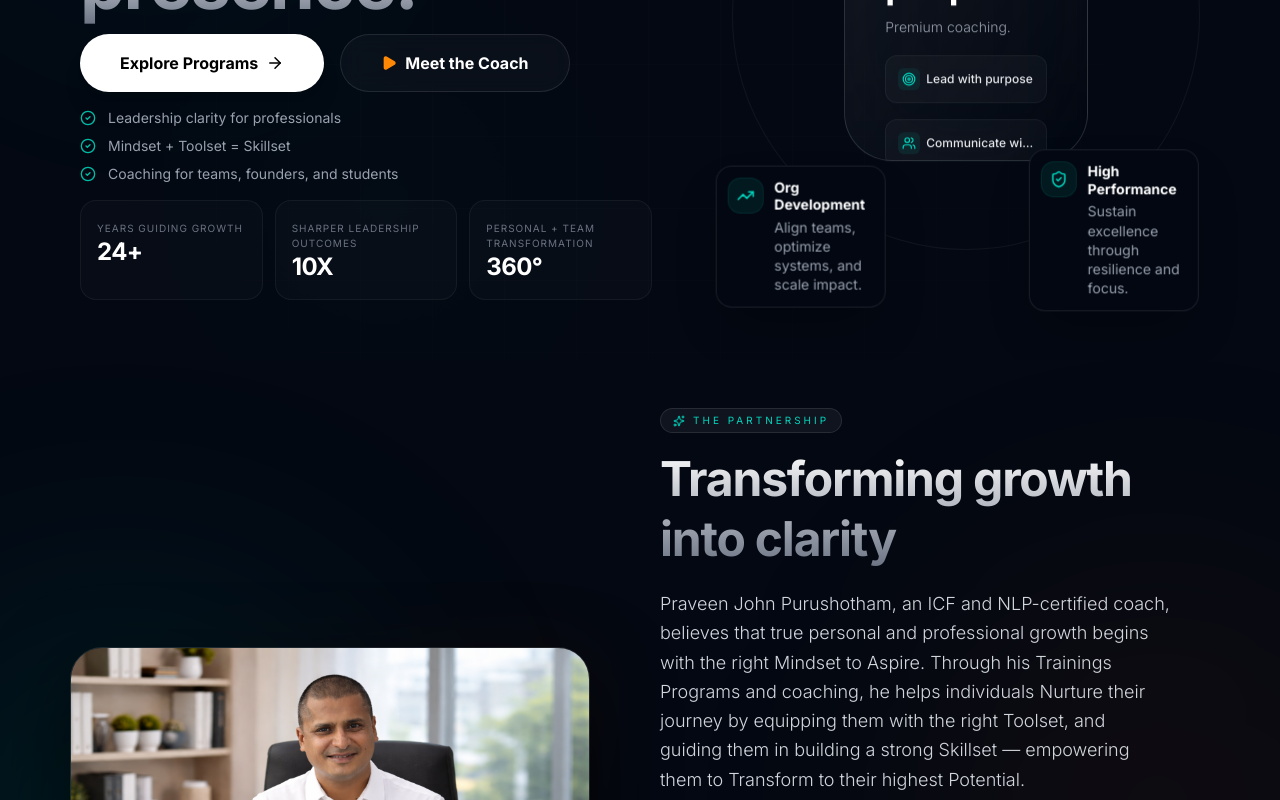
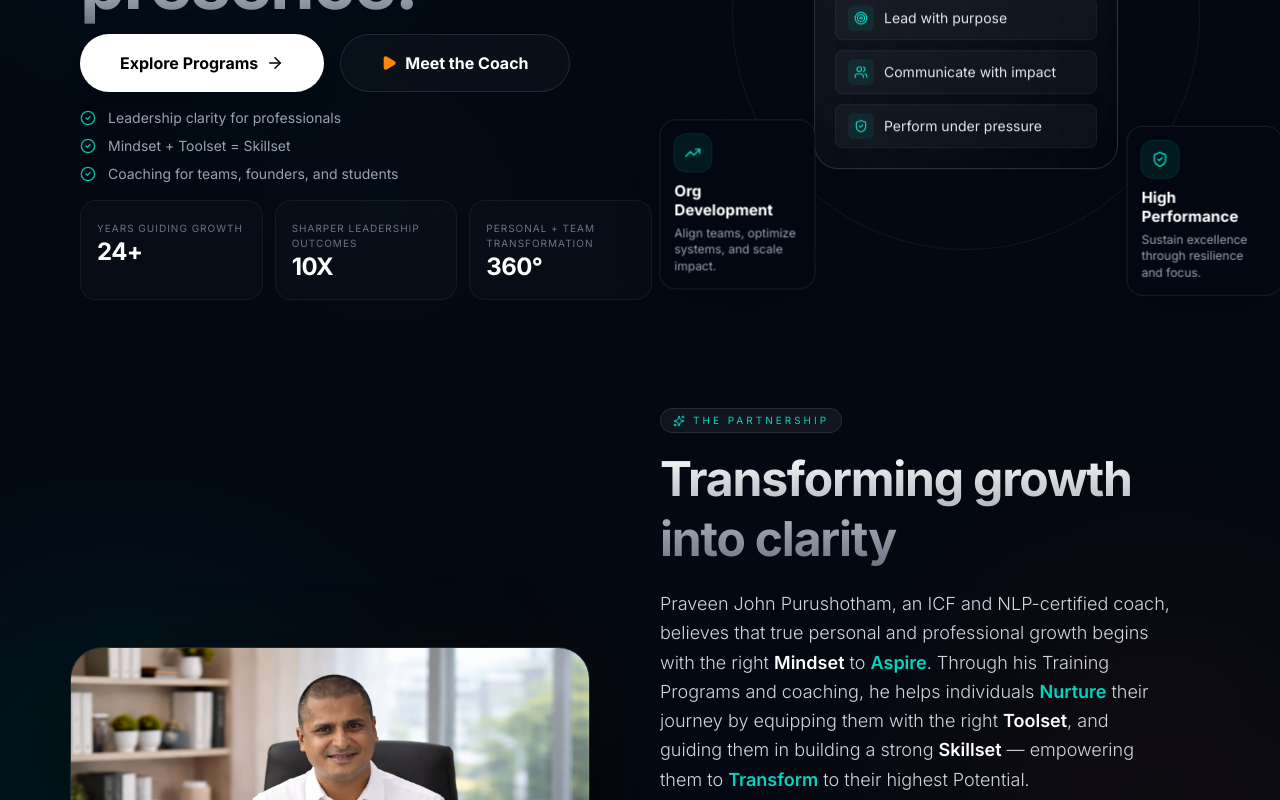
Before and after one commit to Shrey246/Ant-Learning-Hub, a Next.js app: page / in a window 1280 px wide. Shown: the part 440-1240 px from the top of the page. Built offline with nearby package versions, Linux system fonts and the light colour scheme.

Commit message:
all done namo narayana

```diff
--- a/app/about/aboutclient.js
+++ b/app/about/aboutclient.js
@@ -65,9 +65,21 @@ export default function AboutPage() {
             </h1>
            <div className="mt-2 md:mt-2 space-y-2 md:space-y-2">
             <p className="text-base md:text-lg text-gray-300 leading-relaxed font-light max-w-lg mx-auto md:mx-0">
-              Praveen John Purushotham, an ICF and NLP-certified coach, believes that true personal and professional growth begins with the right Mindset to Aspire. Through his Trainings Programs and coaching,
-              he helps individuals Nurture their journey by equipping them with the right Toolset, and guiding them in building a strong Skillset — empowering them to Transform to their highest Potential.
-            </p>
+  Praveen John Purushotham, an ICF and NLP-certified coach, believes that true personal and professional growth begins with the right{" "}
+
+  <span className="font-semibold text-white">Mindset</span> to{" "}
+  <span className="font-semibold text-teal-400">Aspire</span>.
+
+  Through his Training Programs and coaching, he helps individuals{" "}
+
+  <span className="font-semibold text-teal-400">Nurture</span> their journey by equipping them with the right{" "}
+
+  <span className="font-semibold text-white">Toolset</span>, and guiding them in building a strong{" "}
+
+  <span className="font-semibold text-white">Skillset</span> — empowering them to{" "}
+
+  <span className="font-semibold text-teal-400">Transform</span> to their highest Potential.
+</p>
 
             <p className="text-sm md:text-base text-gray-400 leading-relaxed font-light max-w-lg mx-auto md:mx-0">
               A seasoned professional with 24 years of industry experience, including 16 years dedicated to
--- a/app/components/AboutPreview.js
+++ b/app/components/AboutPreview.js
@@ -66,9 +66,21 @@ export default function AboutPreview() {
 
           <div className="mt-4 md:mt-5 space-y-3 md:space-y-4">
             <p className="text-base md:text-lg text-gray-300 leading-relaxed font-light max-w-lg mx-auto md:mx-0">
-              Praveen John Purushotham, an ICF and NLP-certified coach, believes that true personal and professional growth begins with the right Mindset to Aspire. Through his Trainings Programs and coaching,
-              he helps individuals Nurture their journey by equipping them with the right Toolset, and guiding them in building a strong Skillset — empowering them to Transform to their highest Potential.
-            </p>
+  Praveen John Purushotham, an ICF and NLP-certified coach, believes that true personal and professional growth begins with the right{" "}
+
+  <span className="font-semibold text-white">Mindset</span> to{" "}
+  <span className="font-semibold text-teal-400">Aspire</span>.
+
+  Through his Training Programs and coaching, he helps individuals{" "}
+
+  <span className="font-semibold text-teal-400">Nurture</span> their journey by equipping them with the right{" "}
+
+  <span className="font-semibold text-white">Toolset</span>, and guiding them in building a strong{" "}
+
+  <span className="font-semibold text-white">Skillset</span> — empowering them to{" "}
+
+  <span className="font-semibold text-teal-400">Transform</span> to their highest Potential.
+</p>
 
             <p className="text-sm md:text-base text-gray-400 leading-relaxed font-light max-w-lg mx-auto md:mx-0">
               A seasoned professional with 24 years of industry experience, including 16 years dedicated to
--- a/app/components/Hero.js
+++ b/app/components/Hero.js
@@ -7,7 +7,6 @@ import {
   CheckCircle2,
   Play,
   ShieldCheck,
-  Sparkles,
   Target,
   TrendingUp,
   Users,
@@ -30,25 +29,29 @@ const orbitCards = [
     title: "Strategic Leadership",
     text: "Navigate complexity and drive visionary change.",
     icon: Target,
-    position: "top-[0%] left-[10%] -translate-x-1/2 -translate-y-1/2",
+    orbitX: "calc(-1.22 * var(--orbit-offset))",
+    orbitY: "calc(-1 * var(--orbit-offset))",
   },
   {
     title: "Behavioral Mastery",
     text: "Develop emotional intelligence and adaptive habits.",
     icon: Users,
-    position: "top-[9%] right-[10%] translate-x-1/2 -translate-y-1/2",
+    orbitX: "var(--orbit-offset)",
+    orbitY: "calc(-1 * var(--orbit-offset))",
   },
   {
     title: "Org Development",
     text: "Align teams, optimize systems, and scale impact.",
     icon: TrendingUp,
-    position: "bottom-[0%] left-[10%] -translate-x-1/2 translate-y-1/2",
+    orbitX: "calc(-1.2 * var(--orbit-offset))",
+    orbitY: "var(--orbit-offset)",
   },
   {
     title: "High Performance",
     text: "Sustain excellence through resilience and focus.",
     icon: ShieldCheck,
-    position: "bottom-[3%] right-[15%] translate-x-1/2 translate-y-1/2",
+    orbitX: "calc(1.25 * var(--orbit-offset))",
+    orbitY: "var(--orbit-offset)",
   },
 ];
 
@@ -132,7 +135,7 @@ export default function Hero() {
             <Link
               href="/programs"
               aria-label="Explore leadership coaching programs"
-              className="group flex items-center justify-center gap-2 rounded-full bg-white text-black px-10 py-4 font-bold transition-all hover:scale-105 shadow-xl w-full sm:w-auto"
+              className="group flex w-full items-center justify-center gap-2 rounded-full bg-white px-10 py-4 font-bold text-black shadow-xl transition-all hover:-translate-y-0.5 sm:w-auto"
             >
               Explore Programs
               <ArrowRight size={18} aria-hidden="true" className="transition-transform group-hover:translate-x-1" />
@@ -175,10 +178,12 @@ export default function Hero() {
 <div
   role="img"
   aria-label="Visual overview of coaching pillars: Strategic Leadership, Behavioral Mastery, Org Development, and High Performance"
-          className="relative mt-8 flex w-full items-center justify-center overflow-hidden px-2 sm:px-0 lg:mt-0 lg:overflow-visible"
+  className="relative mt-10 flex w-full items-center justify-center px-2 sm:px-0 lg:mt-0"
 >
-          <div className="relative aspect-square w-full max-w-[300px] origin-center scale-[0.65] sm:max-w-[420px] sm:scale-[0.8] md:max-w-[500px] md:scale-100 lg:max-w-[550px] lg:aspect-square">
-
+  <div
+    className="relative aspect-square w-full max-w-[26rem] sm:max-w-[34rem] lg:max-w-[42rem]"
+    style={{ "--orbit-offset": "clamp(8.5rem, 24vw, 12rem)" }}
+  >
     <motion.div
       aria-hidden="true"
       className="absolute inset-0 rounded-full border border-white/[0.05]"
@@ -186,82 +191,104 @@ export default function Hero() {
       transition={{ duration: 60, repeat: Infinity, ease: "linear" }}
     />
 
-            {/* ORBIT CARDS — each is a semantically described article */}
     {orbitCards.map((card, index) => {
       const Icon = card.icon;
-              const mobilePosition = card.position
-                .replace("top-[0%]", "top-[2%]")
-                .replace("top-[9%]", "top-[11%]")
-                .replace("bottom-[0%]", "bottom-[2%]")
-                .replace("bottom-[3%]", "bottom-[5%]")
-                .replace("left-[10%]", "left-[14%]")
-                .replace("right-[10%]", "right-[14%]")
-                .replace("right-[15%]", "right-[18%]");
-              const restoredPosition = card.position
-                .split(" ")
-                .map((token) => `sm:${token}`)
-                .join(" ");
       return (
+        <div
+          key={index}
+          style={{
+            top: "50%",
+            left: "50%",
+            transform: `translate(calc(-50% + ${card.orbitX}), calc(-50% + ${card.orbitY}))`,
+          }}
+          className="absolute z-30"
+        >
           <motion.article
-                  key={index}
             aria-label={`${card.title}: ${card.text}`}
-                  className={`absolute z-30 w-[110px] rounded-2xl border border-white/10 bg-[#030812]/95 p-2 backdrop-blur-xl shadow-2xl sm:w-[140px] sm:p-3 md:w-52 md:p-4 lg:absolute lg:w-[150px] lg:max-w-none lg:p-3 xl:w-[170px] 2xl:w-52 ${mobilePosition} ${restoredPosition}`}
-                  animate={{ y: [0, index % 2 === 0 ? -5 : 5, 0], x: [0, index % 2 === 0 ? 3 : -3, 0] }}
+            className="w-[8.25rem] rounded-2xl border border-white/10 bg-[#030812]/95 shadow-2xl backdrop-blur-xl sm:w-[9rem] lg:w-[9.75rem]"
+            animate={{ y: [0, index % 2 === 0 ? -4 : 4, 0], x: [0, index % 2 === 0 ? 2 : -2, 0] }}
             transition={{ duration: 12 + index, repeat: Infinity, ease: "easeInOut", delay: index * 0.5 }}
           >
-                  <div className="flex items-start gap-2 sm:gap-3">
-                    <div className="rounded-xl bg-teal-500/10 p-1.5 text-teal-400 ring-1 ring-teal-500/20 shrink-0 sm:p-2" aria-hidden="true">
-                      <Icon size={12} className="sm:w-[14px] sm:h-[14px] md:w-[18px] md:h-[18px]" />
+            <div className="p-3 sm:p-3.5">
+              <div className="flex flex-col gap-2.5">
+                <div
+                  className="shrink-0 self-start rounded-xl bg-teal-500/10 text-teal-400 ring-1 ring-teal-500/20"
+                  style={{ display: "inline-flex" }}
+                  aria-hidden="true"
+                >
+                  <span className="inline-flex rounded-xl p-2 sm:p-2.5">
+                    <Icon className="h-4 w-4 sm:h-[1.05rem] sm:w-[1.05rem]" />
+                  </span>
                 </div>
-                    <div className="min-w-0 flex-1">
-                      <p className="text-[10px] font-bold leading-tight text-white sm:text-xs md:text-sm">{card.title}</p>
-                      <p className="mt-1 text-[10px] leading-snug text-gray-400 sm:text-xs md:text-sm">{card.text}</p>
+                <div>
+                  <p className="text-sm font-bold leading-tight text-white sm:text-[0.95rem]">
+                    {card.title}
+                  </p>
+                  <p className="mt-1.5 text-[0.72rem] leading-snug text-gray-400 sm:text-xs">
+                    {card.text}
+                  </p>
+                </div>
               </div>
             </div>
           </motion.article>
+        </div>
       );
     })}
 
 {/* CENTRAL CARD */}
-            <div className="absolute inset-0 flex items-center justify-center lg:absolute lg:inset-0 lg:order-none">
+<div className="absolute inset-0 flex items-center justify-center">
   <motion.div
-                className="relative flex aspect-[4/5] w-[60%] flex-col justify-center overflow-hidden rounded-[2rem] border border-white/15 bg-gradient-to-br from-white/[0.07] to-transparent p-3 shadow-3xl backdrop-blur-3xl sm:w-[70%] sm:p-10 md:w-[52%] md:rounded-[3rem]"
+    className="relative z-20 flex w-[min(15rem,52vw)] flex-col overflow-hidden rounded-[1.5rem] border border-white/15 bg-gradient-to-br from-white/[0.07] to-transparent p-4 shadow-3xl backdrop-blur-3xl sm:w-[min(16.5rem,46vw)] sm:p-5 lg:w-[min(19rem,42vw)]"
     animate={{ y: [0, -8, 0] }}
     transition={{ duration: 10, repeat: Infinity, ease: "easeInOut" }}
   >
-                <div aria-hidden="true" className="absolute top-0 left-0 right-0 h-[1px] bg-gradient-to-r from-transparent via-white/30 to-transparent" />
+    {/* top glow line */}
+    <div
+      aria-hidden="true"
+      className="absolute top-0 left-0 right-0 h-[1px] bg-gradient-to-r from-transparent via-white/30 to-transparent"
+    />
 
-                <p className="inline-flex w-fit rounded-full bg-teal-500/10 px-2 sm:px-3 py-1 text-[8px] sm:text-[10px] uppercase tracking-[0.2em] text-teal-400 border border-teal-500/20">
+    {/* tag */}
+    <p className="inline-flex w-fit rounded-full border border-teal-500/20 bg-teal-500/10 uppercase tracking-[0.15em] text-teal-400 text-[10px] sm:text-xs px-3 py-1">
       Leadership
     </p>
 
-                <h2 className="mt-2 text-[12px] font-bold leading-tight tracking-tight sm:mt-4 sm:text-2xl md:text-4xl">
+    {/* heading */}
+    <h2 className="mt-3 text-base font-bold leading-[1.2] tracking-tight sm:text-lg">
       Presence that <br /> moves people.
     </h2>
 
-                <p className="mt-1 text-[9px] font-light leading-relaxed text-gray-400 sm:mt-2 sm:text-sm">
+    {/* subtext */}
+    <p className="mt-2 text-xs font-light text-gray-400 sm:text-sm">
       Premium coaching.
     </p>
 
-                {/* CORE PILLARS — semantic list */}
-                <ul aria-label="Core coaching pillars" className="mt-2 space-y-1.5 list-none p-0 sm:space-y-4 md:mt-4">
+    {/* LIST */}
+    <ul className="mt-4 space-y-2.5">
       {corePillars.map((item, i) => {
         const PIcon = item.icon;
         return (
-                      <li key={i} className="flex items-center gap-1.5 rounded-lg border border-white/5 bg-white/[0.03] p-1.5 sm:rounded-xl sm:p-3">
-                        <div aria-hidden="true" className="p-1 rounded-md bg-teal-500/10 text-teal-400 shrink-0">
-                          <PIcon size={10} className="sm:w-3.5 sm:h-3.5" />
+          <li
+            key={i}
+            className="flex items-center gap-2.5 rounded-lg border border-white/5 bg-white/[0.04] px-3 py-2"
+          >
+            <div className="shrink-0 rounded-md bg-teal-500/10 text-teal-400 p-1.5">
+              <PIcon size={14} />
             </div>
-                        <span className="truncate text-[7px] font-medium text-gray-200 sm:text-xs">{item.label}</span>
+
+            {/* ✅ IMPORTANT FIX */}
+            <span className="text-xs sm:text-sm text-gray-200 leading-snug">
+              {item.label}
+            </span>
           </li>
         );
       })}
     </ul>
   </motion.div>
 </div>
-
   </div>
 </div>
+
       </div>
     </section>
   );
```
Lines whose indentation alone changed are shown as unchanged.
